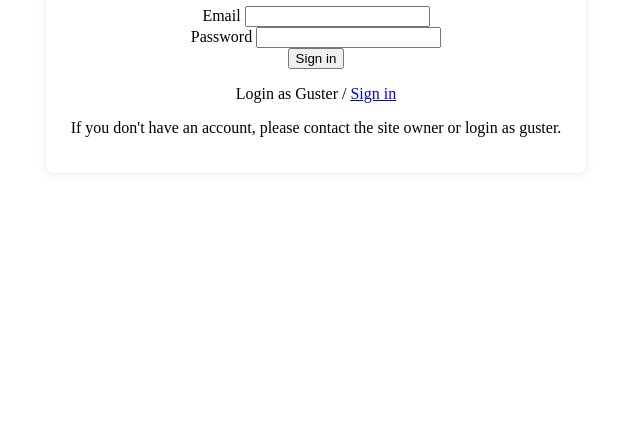
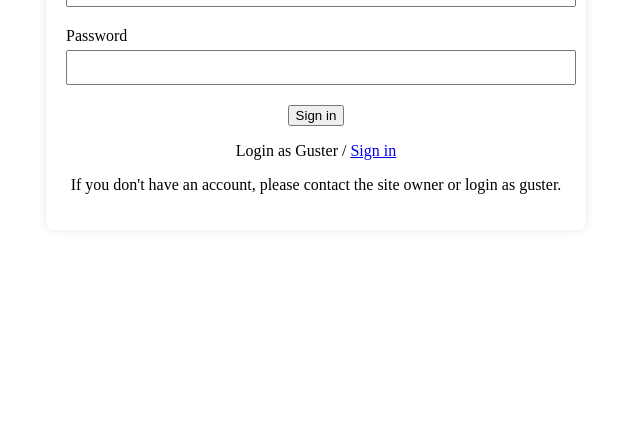
Before and after one commit to new-aspect/memos-web, a plain HTML site: page index.html in a window 1280 px wide. Shown: the part 368-816 px from the top of the page, without its empty margins (324-964 px from the left). Drawn offline with Linux system fonts and the light colour scheme.

Commit message:
增加输入的样式

```diff
--- a/index.html
+++ b/index.html
@@ -11,11 +11,11 @@
     <div class="login-container">
         <h1>Memos</h1>
         <form>
-            <div>
+            <div class="input-group">
                 <label for="">Email</label>
                 <input type="email">
             </div>
-            <div>
+            <div class="input-group">
                 <label for="">Password</label>
                 <input type="password">
             </div>
--- a/style.css
+++ b/style.css
@@ -13,3 +13,22 @@ body {
      text-align: center; /* 这个让文字居中了 */
      width: 500px;
 }
+
+h1 {
+    margin-bottom: 20px; /*设置它们的底边间距(margin-bottom)为20像素*/
+}
+
+.input-group {
+    margin-bottom: 20px;
+    text-align: left;
+}
+
+label {
+    display: block; /*将lable标签设置为块元素，块级别元素会独占一行，即使他们前后自动换行*/
+    margin-bottom: 5px;
+}
+
+input {
+    width: calc(100% - 10px);
+    padding: 8px; /*元素内部与元素边距的空间。它的作用是增加元素内部的空白区域，使得元素内部不会紧贴*/
+}
```
